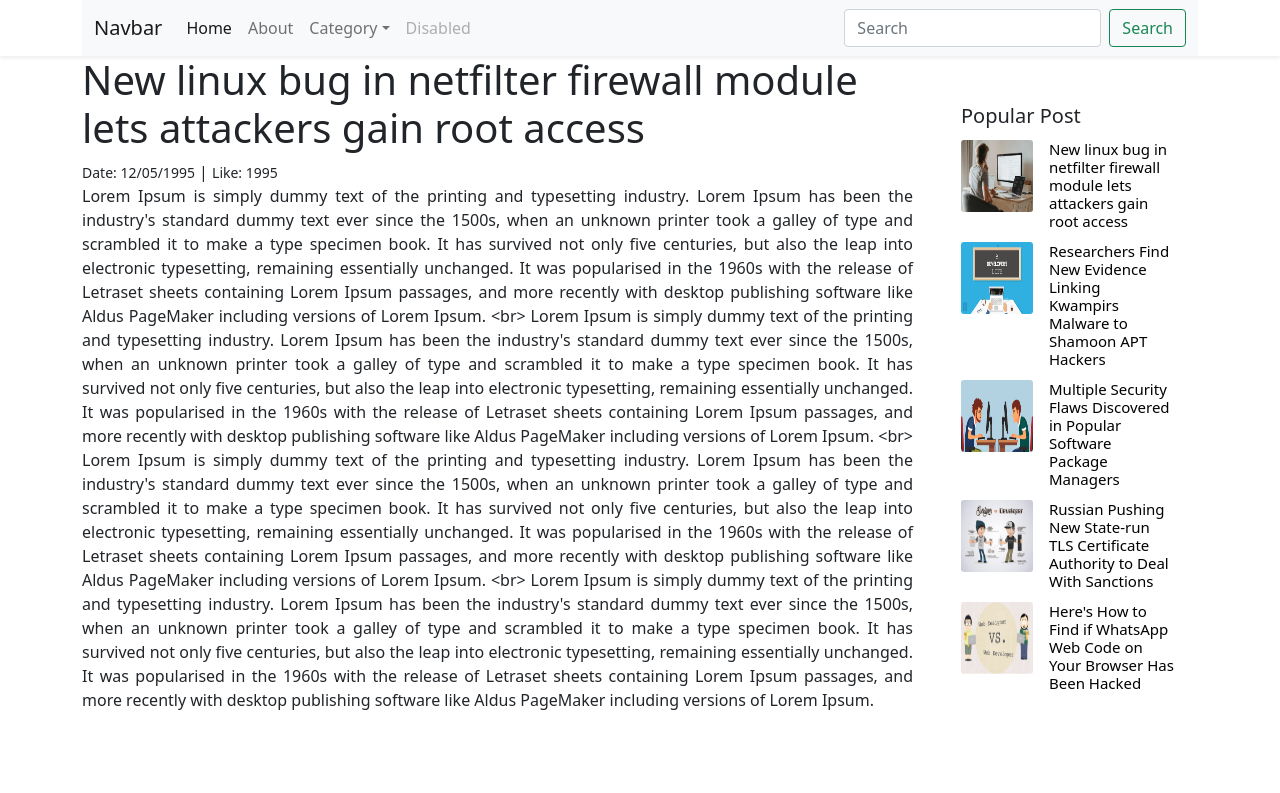
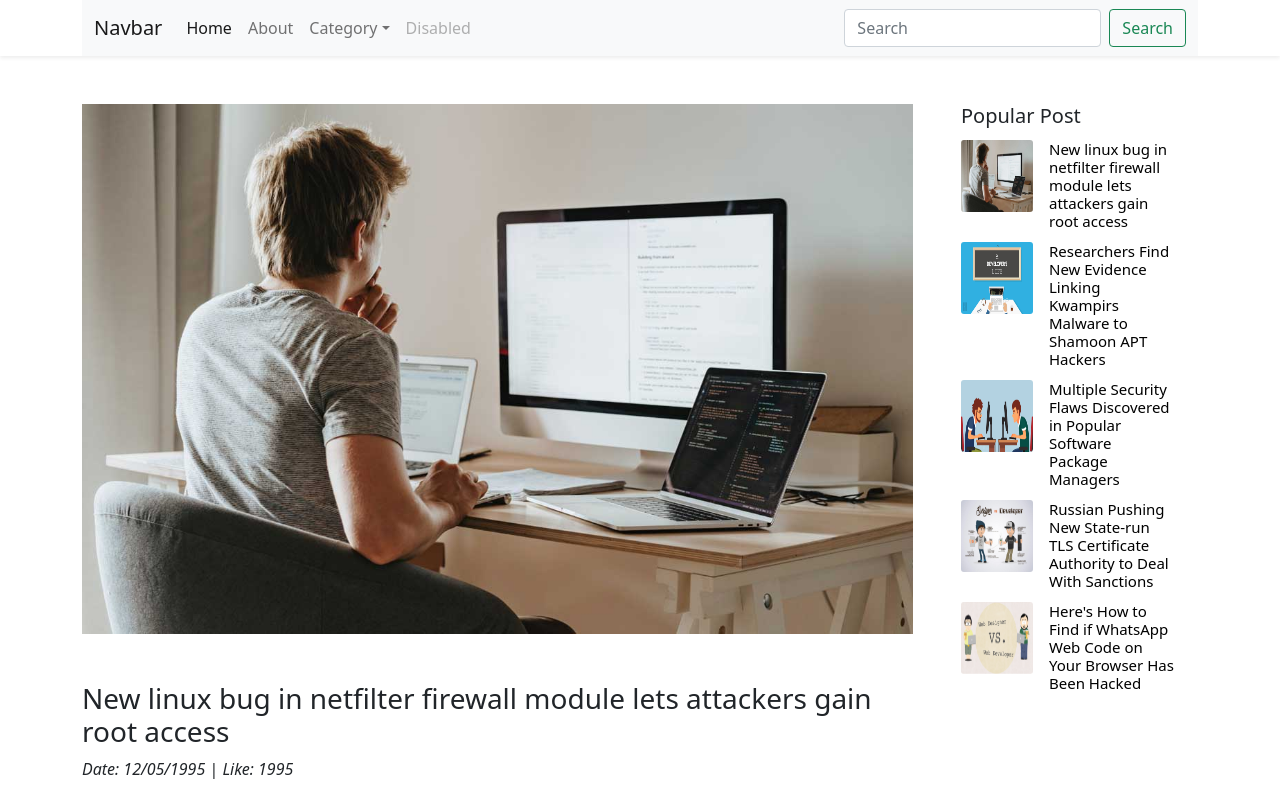
Before and after one commit to golamrabbi151/blog-frontend-app, a React (Create React App) app: page /post/1 in a window 1280 px wide. Shown: the top 793 px of the page. Built offline with nearby package versions, Linux system fonts and the light colour scheme.

Commit message:
Single post image add .

```diff
--- a/src/components/post/singlePost.js
+++ b/src/components/post/singlePost.js
@@ -1,16 +1,21 @@
-import "./style.css"
+import "./style.css";
 function SinglePost(params) {
   const post = params.value;
-  console.log("single post data: ", post);
   return (
     <div>
-      {/* <div style={{ padding: "1rem" }}> */}
-      <div className="singlePost" >
-        <h1> {post.title} </h1>
-        <small>Date: {post.date}</small>
+      <div className="singlePost">
+        <div className="single-post-image pt-5 pb-5">
+          <img
+            src={post ? `/image/${post.image}` : ""}
+            alt="..."
+            width={"100%"}
+          />
+        </div>
+        <h1 className="fs-3"> {post?.title || ""} </h1>
+        <i>Date: {post?.date || ""}</i>
         {" | "}
-        <small>Like: {post.like}</small>
-        <p>{post.descriptions}</p>
+        <i>Like: {post?.like || ""}</i>
+        <p className="pt-2">{post?.descriptions || ""}</p>
       </div>
     </div>
   );
```
